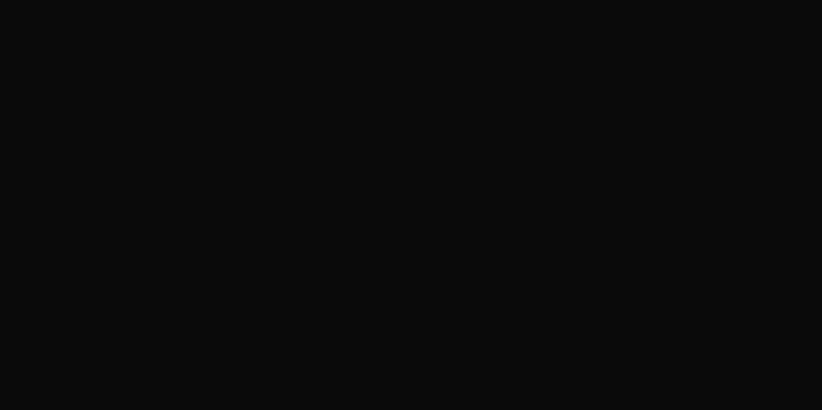
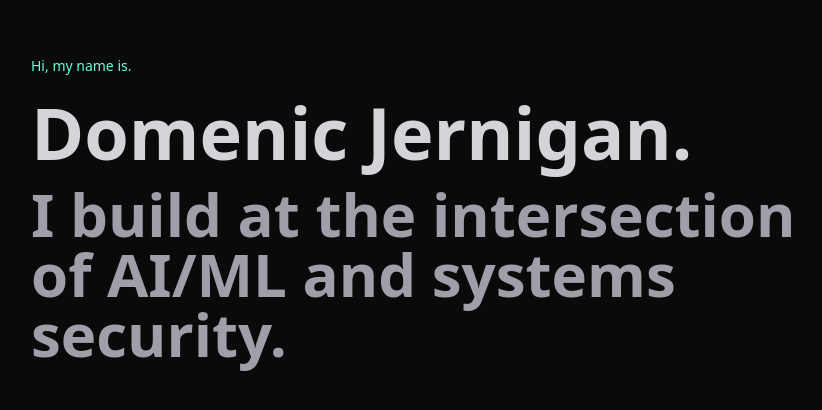
Before and after one commit to Domenicj1/portfolio, a Next.js app in the folder code/portfolio/: page / in a window 1280 px wide. Shown: the part 174-584 px from the top of the page, without its empty margins (209-1031 px from the left). Built offline with nearby package versions, Linux system fonts and the light colour scheme.

Commit message:
Add Hero component section

```diff
--- a/code/portfolio/src/app/page.tsx
+++ b/code/portfolio/src/app/page.tsx
@@ -1,7 +1,9 @@
+import Hero from "@/components/sections/Hero";
+
 export default function Home() {
   return (
     <main className="min-h-screen">
-      {/* Section will go here */}
+      <Hero />
     </main>
   );
 }
```
